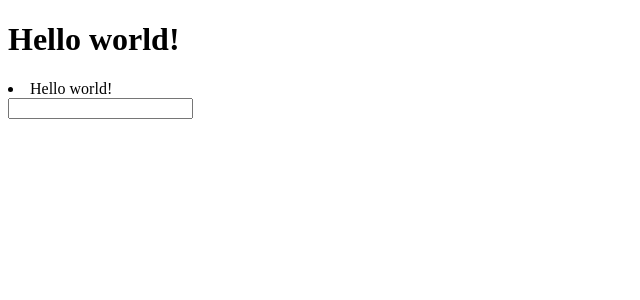
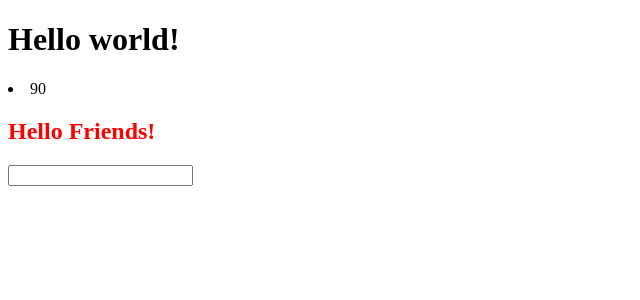
Before and after one commit to DaniBoie/remind, a React (Create React App) app: page / in a window 1280 px wide. Shown: the top 300 px of the page, without its empty margins (0-640 px from the left). Built offline with nearby package versions, Linux system fonts and the light colour scheme.

Commit message:
Styling Notes

```diff
--- /dev/null
+++ b/src/App.css
@@ -0,0 +1,3 @@
+#heading {
+  color: red;
+}
--- a/src/App.js
+++ b/src/App.js
@@ -1,4 +1,5 @@
 import React from 'react'
+import './App.css'
 
 // How to create react elements without JSX
 // React.createElement({
@@ -6,15 +7,32 @@ import React from 'react'
 //   content: 'Hello World!'
 // })
 
+const num = 5
+
+// Global styling objects to use in components
+const styles = {
+  heading: {
+    color: 'red'
+  }
+}
+
 const App = () => {
   return (
     // Wrapper to send JSX as one element.
     // Classname replaces class attribute.
     <>
       <h1 className='something'>Hello world!</h1>
-      <li>Hello world!</li>
+
+      {/* To input variables into JSX use { var } syntax, any javascript code works */}
+      <li>{num * 18}</li>
+
+      {/* To add styles, use dot notation to look into styles dict and find specific styles dict. */}
+      {/* A more organized method for longer pages is to create a css page, import and use it here. Ex. id */}
+      <h2 style={styles.heading} id='heading'>Hello Friends!</h2>
+
       {/* Self closing elements in HTML need a closing tag in JSX */}
       <input type='text' />
+
       {/* For attribute is replaced with htmlFor. */}
       <label htmlFor='id' />
     </>
```
